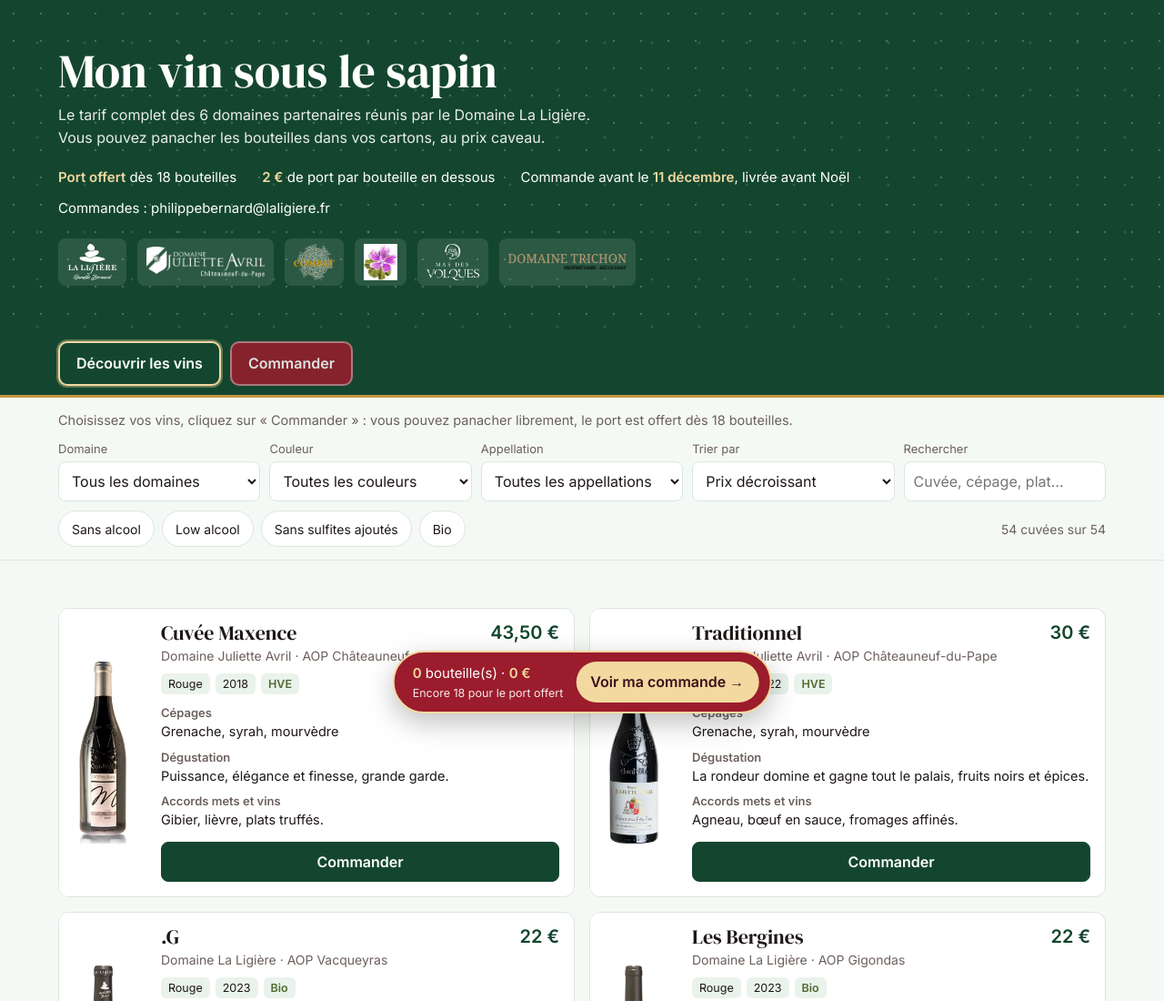
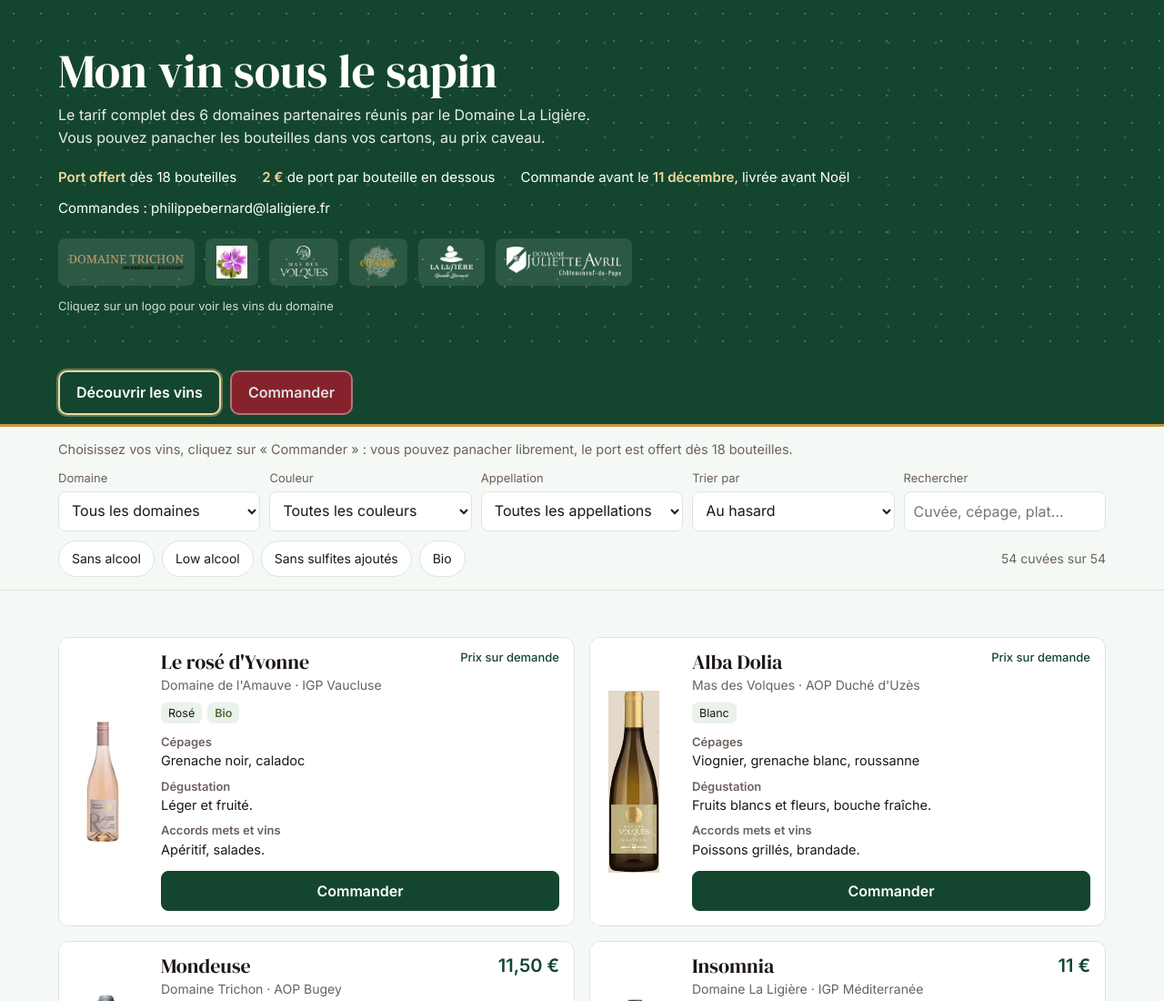
Before and after one commit to philippeligiere/mon-vin-sous-le-sapin, a plain HTML site: page index.html in a window 1280 px wide. Shown: the top 1100 px of the page at 91% size. Drawn offline with Linux system fonts and the light colour scheme.

Commit message:
Logos cliquables (filtre par domaine), ordre aléatoire des vins et des domaines à chaque ouverture
Co-Authored-By: Claude Opus 5.5 <noreply@anthropic.com>
Claude-Session: https://claude.ai/code/session_016Jhk7mVKL7LLXBijkLCSDG

```diff
--- a/index.html
+++ b/index.html
@@ -137,11 +137,21 @@ body[data-view=cmd] .tot .big b{color:#9b1c2c}
 .steps b{display:inline-grid;place-items:center;width:26px;height:26px;border-radius:50%;background:var(--line);color:var(--ink)}
 .steps li.on{color:var(--ink)}.steps li.on b{background:var(--gr);color:#fff}
 #vTarif main{padding-bottom:110px}
+.mini[hidden]{display:none}
 .mini{position:fixed;left:50%;transform:translateX(-50%);bottom:16px;z-index:7;display:flex;gap:14px;align-items:center;flex-wrap:wrap;justify-content:center;background:#9b1c2c;color:#fff;padding:10px 12px 10px 20px;border-radius:999px;box-shadow:0 10px 30px rgba(0,0,0,.25);border:2px solid #f3d9a0;max-width:calc(100% - 24px)}
 .mini b{color:#f3d9a0}.mi-t{font-size:15px}#mim{display:block;font-size:12.5px;opacity:.9}
 .mi-go{background:#f3d9a0;color:#3a0f1a;font-weight:700;text-decoration:none;padding:10px 16px;border-radius:999px;white-space:nowrap}
 @media(max-width:600px){.mini{bottom:10px;border-radius:16px;padding:10px 12px}.card:hover{transform:none}}
 @media(prefers-reduced-motion:reduce){.card{transition:none}}
+
+.logo{all:unset;cursor:pointer;border-radius:10px;transition:transform .15s}
+.logo img{display:block;border:2px solid transparent}
+.logo:hover{transform:translateY(-2px)}.logo:hover img,.logo:focus-visible img{border-color:rgba(243,217,160,.7)}
+.logo.on img{border-color:#f3d9a0;background:rgba(255,255,255,.22)}
+.logo:focus-visible{outline:3px solid #f3d9a0;outline-offset:2px}
+.logos::after{content:"Cliquez sur un logo pour voir les vins du domaine";flex-basis:100%;font-size:13px;opacity:.8}
+#grid{scroll-margin-top:260px}@media(max-width:600px){#grid{scroll-margin-top:90px}}
+@media(prefers-reduced-motion:reduce){.logo{transition:none}}
 </style>
 </head>
 <body>
@@ -171,7 +181,8 @@ body[data-view=cmd] .tot .big b{color:#9b1c2c}
     <label class="f">Couleur<select id="fCol"></select></label>
     <label class="f">Appellation<select id="fApp"></select></label>
     <label class="f">Trier par<select id="fSort">
-      <option value="pd" selected>Prix décroissant</option>
+      <option value="rnd" selected>Au hasard</option>
+      <option value="pd">Prix décroissant</option>
       <option value="pa">Prix croissant</option>
       <option value="dom">Domaine</option>
       <option value="col">Couleur</option>
@@ -302,7 +313,9 @@ const W=[
 {d:TR,a:"Jus de raisin",n:"100 % Pur jus de raisin",img:"tr-jus",c:"Sans alcool",s:"Sans alcool",b:"BIO",m:"2025",p:5,g:"Assemblage de plusieurs cépages",v:1,t:"Pur jus, naturellement sucré.",x:"Petit-déjeuner, goûter."}
 ];
 const COLS=["Rouge","Blanc","Rosé","Effervescent","Vin doux","Sans alcool"];
-const DOMS=[LL,JA,DC,AM,MV,TR];
+const shuffle=a=>{for(let i=a.length-1;i>0;i--){const j=Math.floor(Math.random()*(i+1));[a[i],a[j]]=[a[j],a[i]]}return a};
+const DOMS=shuffle([LL,JA,DC,AM,MV,TR]);
+const RND=W.map(()=>Math.random());
 const esc=s=>String(s).replace(/[&<>"]/g,c=>({"&":"&amp;","<":"&lt;",">":"&gt;",'"':"&quot;"}[c]));
 const eur=p=>p.toLocaleString("fr-FR",{minimumFractionDigits:p%1?2:0,maximumFractionDigits:2})+" €";
 const $=id=>document.getElementById(id);
@@ -464,8 +477,16 @@ out += `xref\n0 ${objs.length}\n0000000000 65535 f \n` + offs.slice(1).map(n =>
 out += `trailer\n<< /Size ${objs.length} /Root 1 0 R >>\nstartxref\n${xref}\n%%EOF`;
 return new Blob([out], {type: "application/pdf"});
 }
+{const box=document.querySelector(".logos");const imgs=[...box.querySelectorAll("img")];
+ box.innerHTML="";
+ DOMS.forEach(d=>{const im=imgs.find(i=>i.alt===d);if(!im)return;const b=document.createElement("button");b.type="button";b.className="logo";b.dataset.d=d;b.title="Voir les vins : "+d;b.setAttribute("aria-label","Voir les vins du "+d);b.appendChild(im);box.appendChild(b)});
+ box.addEventListener("click",e=>{const b=e.target.closest(".logo");if(!b)return;
+  ["fCol","fApp"].forEach(id=>$(id).value="");$("fQ").value="";$("fDom").value=b.dataset.d;
+  if(location.hash!=="#tarif")location.hash="tarif";else render();
+  setTimeout(()=>{const g=$("grid");if(g)g.scrollIntoView({behavior:matchMedia("(prefers-reduced-motion: reduce)").matches?"auto":"smooth",block:"start"})},80)});}
 let cart={};
 try{cart=JSON.parse(localStorage.getItem("mvsls-cart")||"{}")||{}}catch(e){}
+for(const k of Object.keys(cart)){if(!(cart[k]>0)||!W[k])delete cart[k]}
 const saveCart=()=>{try{localStorage.setItem("mvsls-cart",JSON.stringify(cart))}catch(e){}};
 const SEUIL=18,PORT=2,ship=q=>q>0&&q<SEUIL?q*PORT:0;
 function totals(){let q=0,v=0,n=0;for(const[i,k]of Object.entries(cart)){q+=k;W[i].p?v+=W[i].p*k:n+=k}return{q,v,n,port:ship(q)}}
@@ -504,10 +525,10 @@ function render(){
   &&[...spec].every(s=>s==="BIO"?w.b==="BIO":(w.s||"")===s)
   &&(!q||norm([w.n,w.d,w.a,w.g,w.t,w.x,w.c].join(" ")).includes(q)));
  const key={dom:w=>w.d,col:w=>w.c,app:w=>w.a}[so];
- const cmp={dom:(x,y)=>DOMS.indexOf(x.d)-DOMS.indexOf(y.d)||x.i-y.i,
+ const cmp={dom:(x,y)=>DOMS.indexOf(x.d)-DOMS.indexOf(y.d)||RND[x.i]-RND[y.i],
   col:(x,y)=>COLS.indexOf(x.c)-COLS.indexOf(y.c)||DOMS.indexOf(x.d)-DOMS.indexOf(y.d)||x.i-y.i,
   app:(x,y)=>x.a.localeCompare(y.a,"fr")||(x.p||999)-(y.p||999),
-  pa:(x,y)=>(x.p||1e9)-(y.p||1e9),pd:(x,y)=>(y.p||-1)-(x.p||-1),
+  rnd:(x,y)=>RND[x.i]-RND[y.i],pa:(x,y)=>(x.p||1e9)-(y.p||1e9),pd:(x,y)=>(y.p||-1)-(x.p||-1),
   nom:(x,y)=>x.n.localeCompare(y.n,"fr")}[so];
  list.sort(cmp);
  let html="",last=null;
@@ -518,9 +539,9 @@ function render(){
  $("grid").innerHTML=html||`<p class="empty">Aucune cuvée ne correspond à ces critères.</p>`;
  $("count").textContent=`${list.length} cuvée${list.length>1?"s":""} sur ${W.length}`;
  $("reset").hidden=!(d||c||a||q||spec.size);
- try{localStorage.setItem("mvsls2",JSON.stringify({d,c,a,so}))}catch(e){}
+ document.querySelectorAll(".logo").forEach(b=>b.classList.toggle("on",b.dataset.d===d));
 }
-try{const st=JSON.parse(localStorage.getItem("mvsls2")||"null");if(st){$("fDom").value=st.d||"";$("fCol").value=st.c||"";$("fApp").value=st.a||"";$("fSort").value=st.so||"pd"}}catch(e){}
+
 ["fDom","fCol","fApp","fSort"].forEach(id=>$(id).addEventListener("change",render));
 $("reset").addEventListener("click",()=>{["fDom","fCol","fApp"].forEach(id=>$(id).value="");$("fQ").value="";spec.clear();document.querySelectorAll(".chip").forEach(b=>b.setAttribute("aria-pressed","false"));render()});
 document.querySelectorAll("#form input").forEach(i=>i.addEventListener("focus",()=>{const st=document.querySelectorAll(".steps li");st[1].classList.add("on")}));
```
